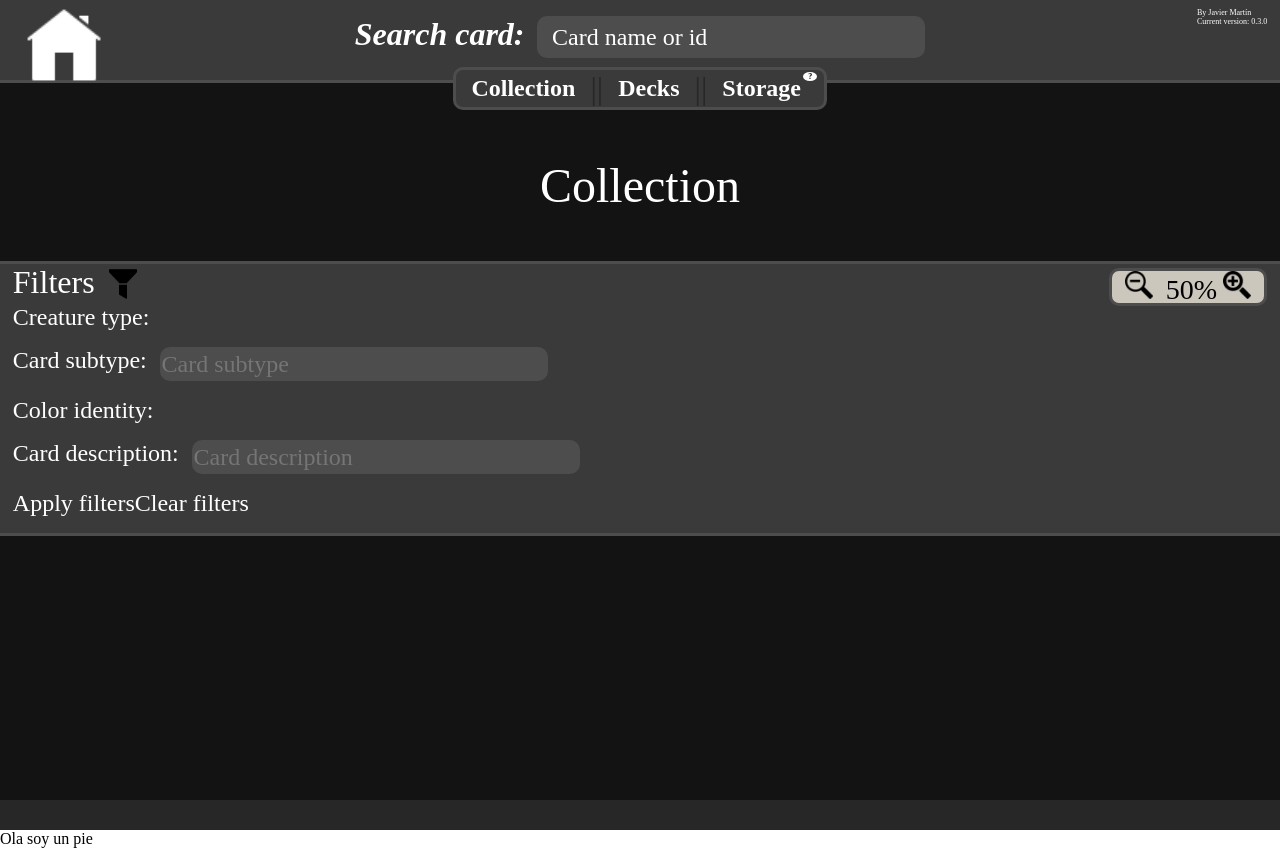
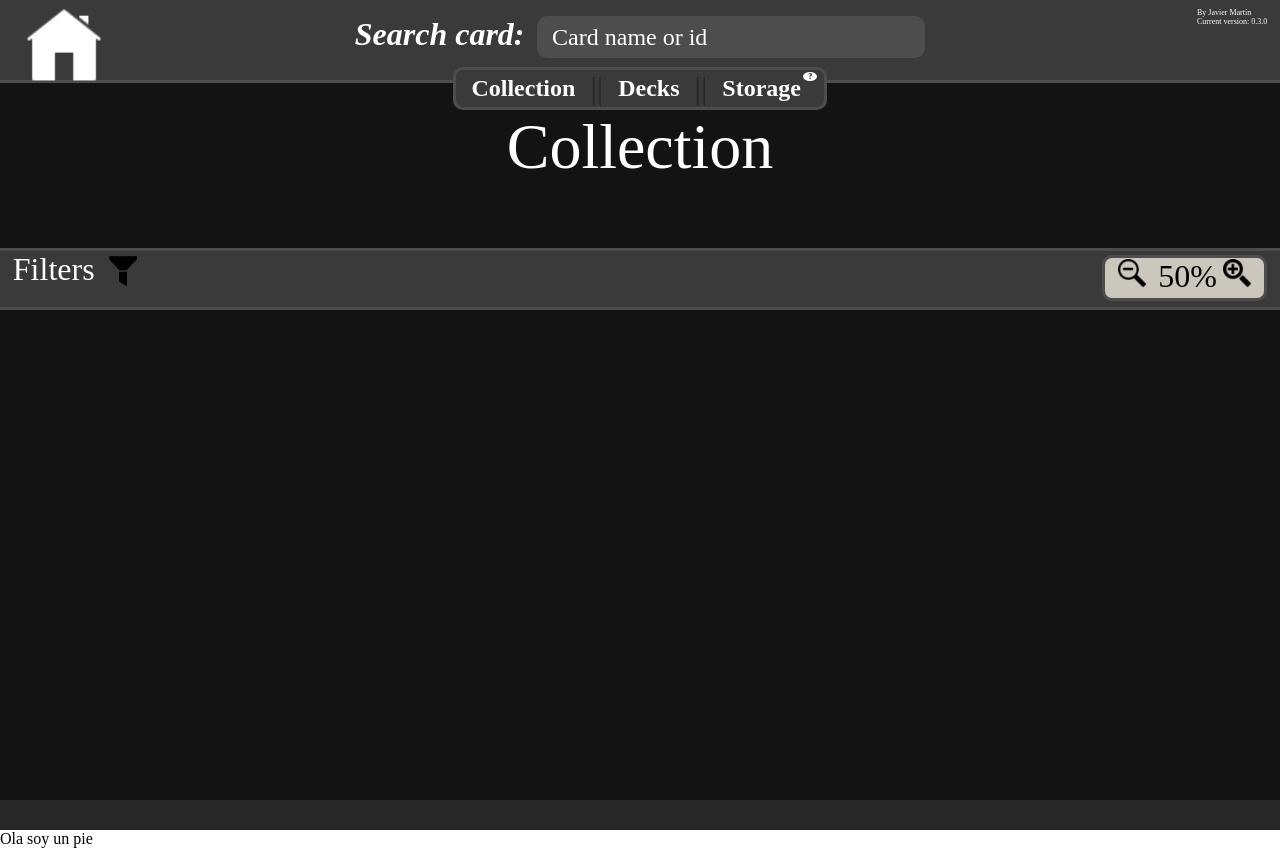
Before and after one commit to MartinJavi01/MyMTGLibrary, an Angular app in the folder angularClient/MyMTGLibraryFront/: page /mtglib/collection in a window 1280 px wide. Built offline with nearby package versions, Linux system fonts and the light colour scheme.

Commit message:
(0.4): End collection filters base front structure

```diff
--- a/angularClient/MyMTGLibraryFront/src/app/search-bar/collection-page/collection-page.component.css
+++ b/angularClient/MyMTGLibraryFront/src/app/search-bar/collection-page/collection-page.component.css
@@ -1,7 +1,8 @@
 .collectionTitle {
     color: white;
-    font-size: 6vh;
+    font-size: 8vh;
     text-align: center;
+    margin-top: 0;
 }
 
 .filtersDiv {
@@ -10,11 +11,13 @@
     background-color: #3a3a3a;
     border-top: #4d4d4d solid;
     border-bottom: #4d4d4d solid;
+    overflow: hidden;
 }
 
 .topTitleFiltersDiv {
     display: flex;
     flex-direction: row;
+    margin-bottom: 2vh;
 }
 
 .filtersTitleText {
@@ -34,7 +37,7 @@
 }
 
 .zoomDiv {
-    height: 4vh;
+    height: 5vh;
     background-color: #ccc7bd;
     border: #4d4d4d solid;
     border-radius: 10px;
@@ -53,7 +56,7 @@
 }
 
 .zoomText {
-    font-size: 3.5vh;
+    font-size: 4vh;
     margin-right: 0.5vw;
 }
 
@@ -83,6 +86,16 @@
 
 .applyResetFiltersButton {
     color: white;
+    background-color: #4d4d4d;
     font-size: 3vh;
+    border: #303030 solid;
+    border-radius: 10px;
+    padding: 0.5vh 0.5vw;
+    margin-right: 1vw;
+    cursor: pointer;
+    user-select: none;
+}
 
+.applyResetFiltersButton:hover {
+    filter: brightness(0.7);
 }
--- a/angularClient/MyMTGLibraryFront/src/app/search-bar/collection-page/collection-page.component.html
+++ b/angularClient/MyMTGLibraryFront/src/app/search-bar/collection-page/collection-page.component.html
@@ -4,7 +4,7 @@
     <div class="filtersDiv">
         <div class="topTitleFiltersDiv">
             <span class="filtersTitleText">Filters</span>
-            <img class="openCloseFiltersButton" src="filter.png">
+            <img class="openCloseFiltersButton" src="filter.png" (click)="changeFiltersOpened()">
             <div class="zoomDiv">
                 <img class="zoomImage" src="zoom-out.png">
                 <span class="zoomText">50%</span>
@@ -12,7 +12,7 @@
             </div>
         </div>
 
-        @if (true) {
+        @if (filtersOpened) {
             <div class="filterDiv">
                 <span class="filterIndicator">Creature type:</span>
             </div>
--- a/angularClient/MyMTGLibraryFront/src/app/search-bar/collection-page/collection-page.component.ts
+++ b/angularClient/MyMTGLibraryFront/src/app/search-bar/collection-page/collection-page.component.ts
@@ -7,5 +7,9 @@ import { Component } from '@angular/core';
   styleUrl: './collection-page.component.css'
 })
 export class CollectionPageComponent {
+  filtersOpened = false;
 
+  changeFiltersOpened() {
+    this.filtersOpened = !this.filtersOpened;
+  }
 }
--- a/angularClient/MyMTGLibraryFront/src/app/search-bar/home-page/home-page.component.css
+++ b/angularClient/MyMTGLibraryFront/src/app/search-bar/home-page/home-page.component.css
@@ -6,6 +6,7 @@
 }
 
 .imageCarousel {
+    margin-top: 20vh;
     position: relative;
     height: 35vh;
 }
--- a/angularClient/MyMTGLibraryFront/src/app/search-bar/home-page/home-page.component.html
+++ b/angularClient/MyMTGLibraryFront/src/app/search-bar/home-page/home-page.component.html
@@ -1,5 +1,5 @@
 <body>
-    <p id="welcomeText">Welcome to MyMTGLibrary</p>
+    <p id="welcomeText">MTGLibrary</p>
 
     <div class="imageCarousel">
         <img src="mtg-back.jpg" id="img1">
--- a/angularClient/MyMTGLibraryFront/src/app/search-bar/search-bar.component.css
+++ b/angularClient/MyMTGLibraryFront/src/app/search-bar/search-bar.component.css
@@ -95,7 +95,7 @@
     font-size: 3vh;
     padding: 5px 15px;
     cursor: pointer;
-    font-weight: bold;
+    user-select: none;
 }
 
 .tab:hover {
```
